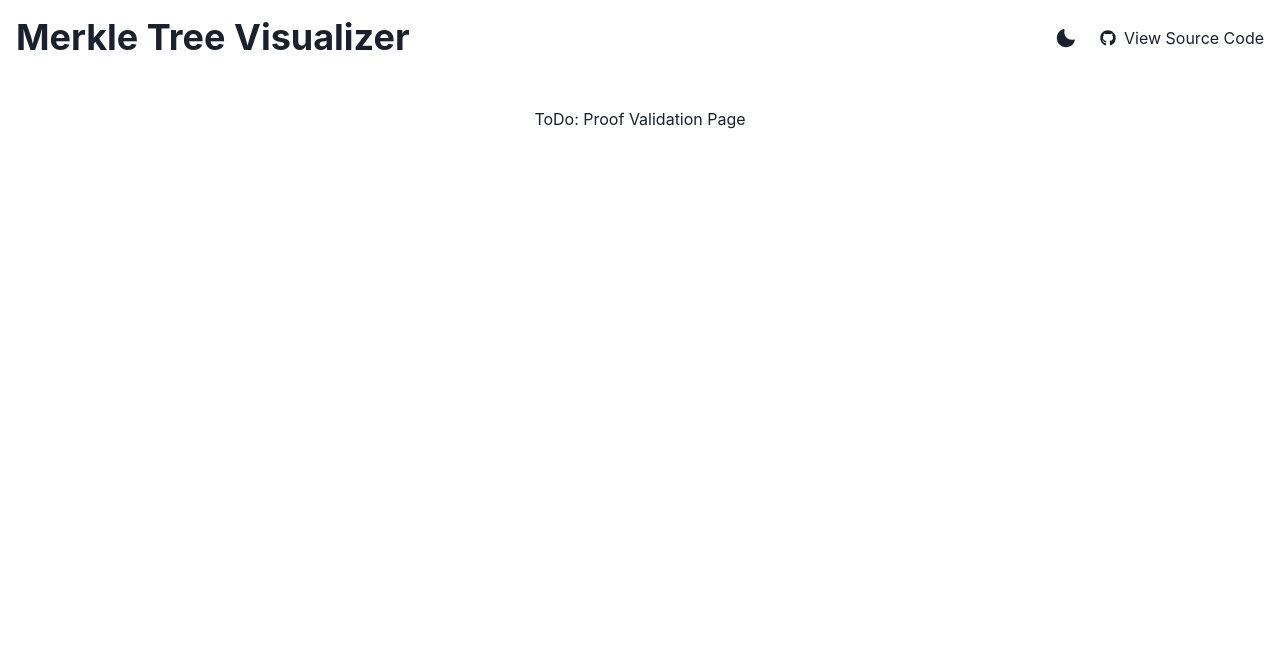
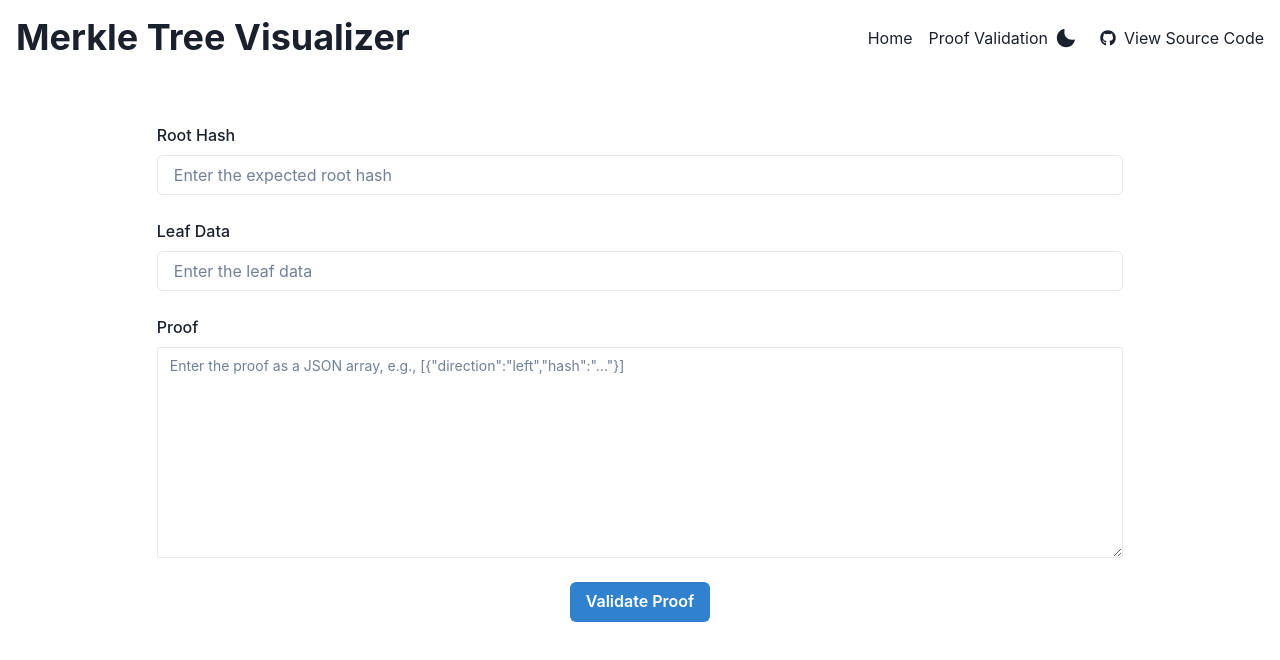
Before and after one commit to sebagiraudo/merkle-tree-visualizer, a React (Vite) app: page /proof-validation in a window 1280 px wide. Shown: the top 660 px of the page. Built offline with nearby package versions, Linux system fonts and the light colour scheme.

Commit message:
Add logic to verify proof

```diff
--- a/src/App.tsx
+++ b/src/App.tsx
@@ -6,15 +6,13 @@ import Header from './components/Header';
 
 const App = () => {
   return (
-    <>
     <VStack p={4} spacing={8}>
-      <Header/>
+      <Header />
       <Routes>
         <Route path="/" element={<BasicMerkleTree />} />
         <Route path="/proof-validation" element={<ProofValidation />} />
       </Routes>
-      </VStack>
-    </>
+    </VStack>
   );
 };
 
--- a/src/components/Header.tsx
+++ b/src/components/Header.tsx
@@ -2,12 +2,19 @@ import React from 'react';
 import { Flex, Heading, Text, Link } from '@chakra-ui/react';
 import { FaGithub } from 'react-icons/fa';
 import DarkModeSwitch from './DarkModeSwitch';
+import { Link as RouterLink } from 'react-router-dom';
 
 const Header: React.FC = () => (
   <Flex justifyContent="space-between" width="100%" alignItems="center" mb={4}>
     <Heading>Merkle Tree Visualizer</Heading>
 
     <Flex alignItems="center">
+    <RouterLink to="/">
+        <Link mx={2}>Home</Link>
+        </RouterLink>
+        <RouterLink to="/proof-validation">
+        <Link mx={2}>Proof Validation</Link>
+    </RouterLink>
       <DarkModeSwitch />
       <Link href="https://github.com/sebagiraudo/merkle-tree-visualizer" isExternal ml={4}>
         <Flex alignItems="center">
--- a/src/components/MerkleNodeComponent.tsx
+++ b/src/components/MerkleNodeComponent.tsx
@@ -1,8 +1,7 @@
-// src/components/MerkleNodeComponent.tsx
-
 import React from 'react';
 import { Box, Grid, Input, Tooltip, VStack, useToast, Button } from '@chakra-ui/react';
 import { MerkleNode, getMerkleProof } from '../utils/merkleTree';
+import { useNavigate } from 'react-router-dom';
 
 interface MerkleNodeComponentProps {
   node: MerkleNode;
@@ -23,6 +22,7 @@ const MerkleNodeComponent: React.FC<MerkleNodeComponentProps> = ({
   tree,
 }) => {
   const toast = useToast();
+  const navigate = useNavigate();
 
   const copyHashToClipboard = (hash: string) => {
     navigator.clipboard.writeText(hash);
@@ -34,23 +34,41 @@ const MerkleNodeComponent: React.FC<MerkleNodeComponentProps> = ({
     });
   };
 
- const copyProofToClipboard = () => {
+//  const copyProofToClipboard = () => {
+//    const totalLeaves = leafData.length;
+//    const proof = getMerkleProof(tree, index, totalLeaves);
+//    navigator.clipboard.writeText(JSON.stringify(proof));
+//    toast({
+//      title: 'Proof copied to clipboard!',
+//      status: 'success',
+//      duration: 2000,
+//      isClosable: true,
+//    });
+//  };
+
+  const handleValidateAndCopy = () => {
        const totalLeaves = leafData.length;
        const proof = getMerkleProof(tree, index, totalLeaves);
-   navigator.clipboard.writeText(JSON.stringify(proof));
+
+       const proofString = JSON.stringify(proof);
+       navigator.clipboard.writeText(proofString);
        toast({
          title: 'Proof copied to clipboard!',
          status: 'success',
          duration: 2000,
          isClosable: true,
        });
+
+       // Navigate to the Proof Validation page with rootHash, proof, and leaf data in the URL
+       const encodedProof = encodeURIComponent(proofString);
+       const encodedLeafData = encodeURIComponent(leafData[index]);
+       navigate(`/proof-validation?rootHash=${tree.hash}&leafData=${encodedLeafData}&proof=${encodedProof}`);
      };
 
   const isChanged = changedNodes.includes(node.hash);
 
   return (
     <VStack spacing={4} position="relative">
-      {/* Tooltip to display the hash on hover */}
       <Tooltip label={`Hash: ${node.hash}`} placement="top" hasArrow>
         <Box
           as="button"
@@ -74,8 +92,8 @@ const MerkleNodeComponent: React.FC<MerkleNodeComponentProps> = ({
             value={leafData[index]}
             onChange={(e) => onLeafDataChange(index, e.target.value)}
           />
-         <Button size="sm" onClick={copyProofToClipboard}>
-           Copy Proof
+         <Button size="sm" onClick={handleValidateAndCopy}>
+           Validate
          </Button>
         </>
       )}
--- a/src/pages/BasicMerkleTree.tsx
+++ b/src/pages/BasicMerkleTree.tsx
@@ -1,7 +1,8 @@
 import React, { useState, useEffect } from 'react';
-import { VStack, Select, Text } from '@chakra-ui/react';
+import { VStack, Select, Text, Button } from '@chakra-ui/react';
 import { createMerkleTree, MerkleNode } from '../utils/merkleTree';
 import MerkleNodeComponent from '../components/MerkleNodeComponent';
+import { Link } from 'react-router-dom';
 
 const BasicMerkleTree = () => {
   const [levels, setLevels] = useState(2);
@@ -67,6 +68,14 @@ const BasicMerkleTree = () => {
             Root Hash: {tree.hash}
           </Text>
           <MerkleNodeComponent node={tree} leafData={leafData} onLeafDataChange={handleLeafDataChange} isRoot changedNodes={changedNodes} tree={tree} />
+          <Link
+           to={`/proof-validation?rootHash=${encodeURIComponent(tree.hash)}`}
+           style={{ textDecoration: 'none' }}
+         >
+           <Button colorScheme="blue" mt={2}>
+             Go to Proof Validation
+           </Button>
+         </Link>
         </>
       )}
     </VStack>
--- a/src/pages/ProofValidation.tsx
+++ b/src/pages/ProofValidation.tsx
@@ -1,8 +1,129 @@
+import React, { useState, useEffect } from 'react';
+import {
+  VStack,
+  Input,
+  Textarea,
+  Button,
+  Text,
+  useToast,
+  FormControl,
+  FormLabel,
+  FormErrorMessage,
+} from '@chakra-ui/react';
+import { verifyMerkleProof, MerkleProofStep } from '../utils/merkleTree';
+import { useLocation } from 'react-router-dom';
 
+const ProofValidation: React.FC = () => {
+  const location = useLocation();
 
+  // Parse the query parameters
+  const queryParams = new URLSearchParams(location.search);
+  const rootHashParam = queryParams.get('rootHash') || '';
+  const leafDataParam = queryParams.get('leafData') || '';
+  const proofParam = queryParams.get('proof') || '';
 
-const ProofValidation = () => {
-    return <h1>ToDo: Proof Validation Page</h1>;
+  const [rootHash, setRootHash] = useState(rootHashParam);
+  const [leafData, setLeafData] = useState(leafDataParam);
+  const [proofInput, setProofInput] = useState(decodeURIComponent(proofParam));
+  const [isValid, setIsValid] = useState<boolean | null>(null);
+  const [errorMessage, setErrorMessage] = useState('');
+  const toast = useToast();
+
+  const handleValidateProof = () => {
+    setErrorMessage('');
+    setIsValid(null);
+
+    try {
+      const proof: MerkleProofStep[] = JSON.parse(proofInput);
+      const formattedProof = JSON.stringify(proof, null, 2);
+      setProofInput(formattedProof);
+
+      if (
+        !Array.isArray(proof) ||
+        !proof.every(
+          (step) =>
+            'direction' in step &&
+            'hash' in step &&
+            (step.direction === 'left' || step.direction === 'right') &&
+            typeof step.hash === 'string'
+        )
+      ) {
+        throw new Error('Invalid proof format');
+      }
+
+      const result = verifyMerkleProof(leafData, proof, rootHash);
+
+      setIsValid(result);
+    } catch (error: any) {
+      console.error(error);
+      setErrorMessage(error.message || 'An error occurred during validation');
+      toast({
+        title: 'Error',
+        description: error.message || 'An error occurred during validation',
+        status: 'error',
+        duration: 5000,
+        isClosable: true,
+      });
+    }
+  };
+
+  return (
+    <VStack spacing={6} p={4} width="80%" maxWidth="1200px" margin="0 auto">
+      <FormControl isInvalid={!rootHash && !!errorMessage}>
+        <FormLabel>Root Hash</FormLabel>
+        <Input
+          value={rootHash}
+          onChange={(e) => setRootHash(e.target.value)}
+          placeholder="Enter the expected root hash"
+          width="100%"
+          maxWidth="1000px"
+        />
+        {!rootHash && <FormErrorMessage>Root hash is required.</FormErrorMessage>}
+      </FormControl>
+
+      <FormControl isInvalid={!leafData && !!errorMessage}>
+        <FormLabel>Leaf Data</FormLabel>
+        <Input
+          value={leafData}
+          onChange={(e) => setLeafData(e.target.value)}
+          placeholder="Enter the leaf data"
+          width="100%"
+          maxWidth="1000px"
+        />
+        {!leafData && <FormErrorMessage>Leaf data is required.</FormErrorMessage>}
+      </FormControl>
+
+      <FormControl isInvalid={!proofInput && !!errorMessage}>
+        <FormLabel>Proof</FormLabel>
+        <Textarea
+          value={proofInput}
+          onChange={(e) => setProofInput(e.target.value)}
+          placeholder='Enter the proof as a JSON array, e.g., [{"direction":"left","hash":"..."}]'
+          size="sm"
+          rows={10}
+          width="100%"
+          maxWidth="1000px"
+        />
+        {!proofInput && <FormErrorMessage>Proof is required.</FormErrorMessage>}
+      </FormControl>
+
+      <Button colorScheme="blue" onClick={handleValidateProof}>
+        Validate Proof
+      </Button>
+
+      {isValid !== null && (
+        <Text fontSize="lg" fontWeight="bold" color={isValid ? 'green.500' : 'red.500'}>
+          {isValid ? 'Proof is valid! ✅' : 'Proof is invalid. ❌'}
+        </Text>
+      )}
+
+      {errorMessage && (
+        <Text fontSize="sm" color="red.500">
+          {errorMessage}
+        </Text>
+      )}
+    </VStack>
+  );
 };
 
 export default ProofValidation;
--- a/src/utils/merkleTree.ts
+++ b/src/utils/merkleTree.ts
@@ -1,5 +1,6 @@
 // src/utils/merkleTree.ts
 import CryptoJS from 'crypto-js';
+import SHA256 from 'crypto-js/sha256';
 
 // Merkle Node structure
 export interface MerkleNode {
@@ -90,3 +91,25 @@ export function getMerkleProof(
     traverse(root, 0, totalLeaves);
     return proof;
   }
+
+export function verifyMerkleProof(
+    leafValue: string,
+    proof: MerkleProofStep[],
+    rootHash: string
+): boolean {
+    let computedHash = hashFunction(leafValue);
+
+    for (const step of proof) {
+        if (step.direction === 'left') {
+        computedHash = hashFunction(step.hash + computedHash);
+        } else {
+        computedHash = hashFunction(computedHash + step.hash);
+        }
+    }
+
+    return computedHash === rootHash;
+}
+
+export function hashFunction(data: string): string {
+    return SHA256(data).toString();
+}
```
Lines whose indentation alone changed are shown as unchanged.
